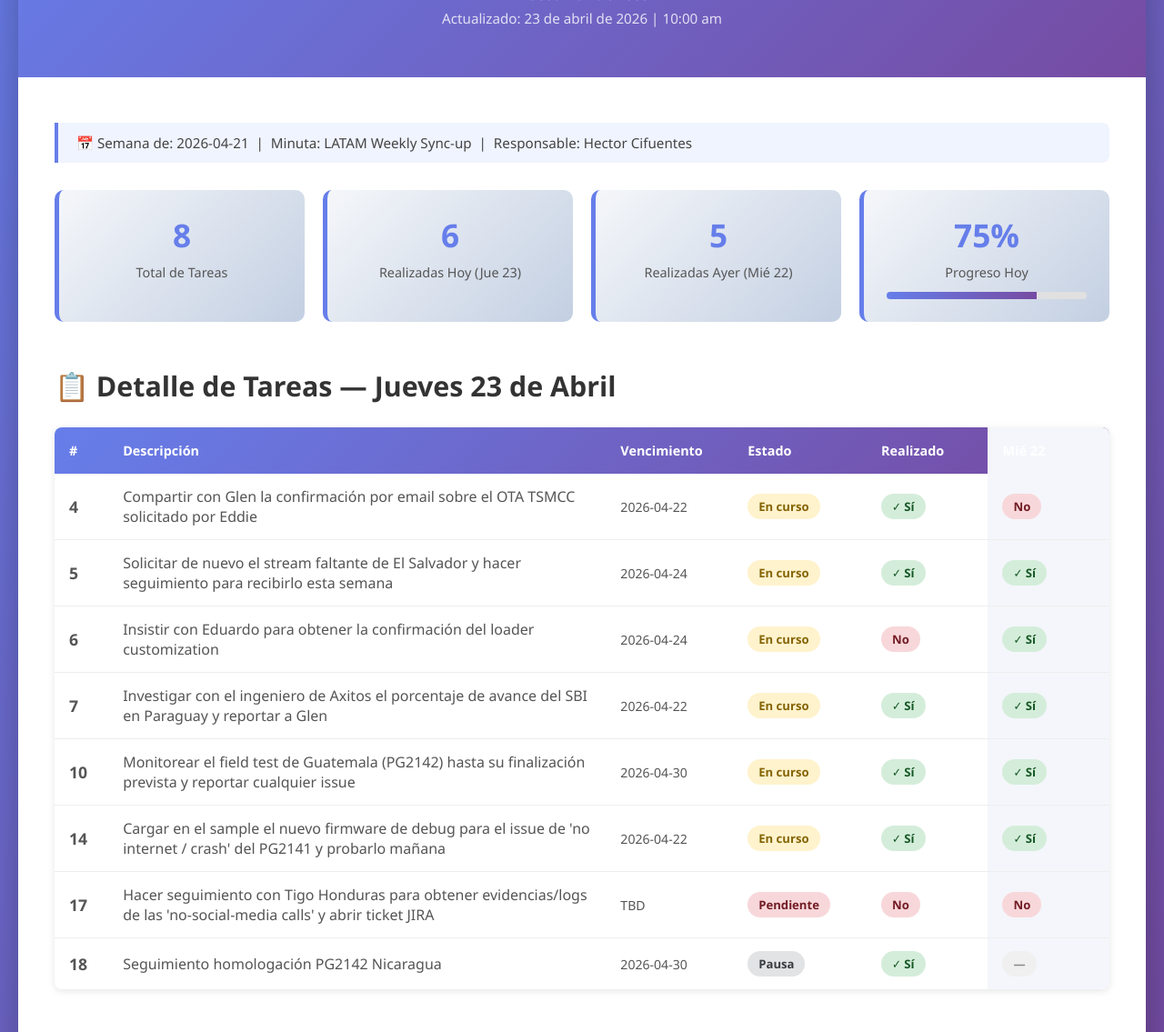
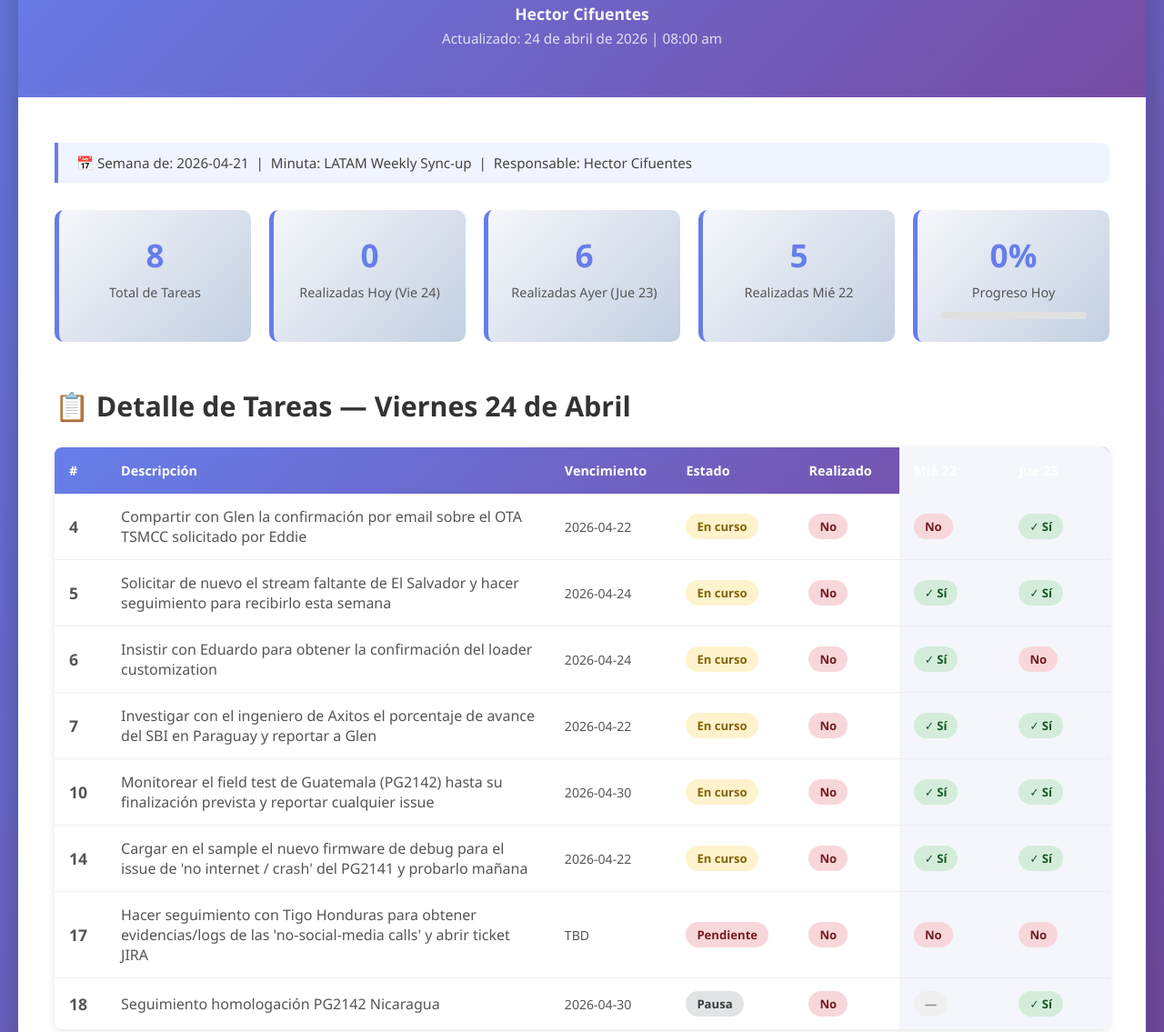
Before and after one commit to hectorcif88/TareasDiariasPersonal, a plain HTML site: page index.html in a window 1280 px wide. Shown: the part 160-1295 px from the top of the page at 91% size. Drawn offline with Linux system fonts and the light colour scheme.

Commit message:
Dashboard Viernes 24 Abril 2026 - columna Jue23 añadida, Realizado reset a No

```diff
--- a/index.html
+++ b/index.html
@@ -1,4 +1,4 @@
-<!DOCTYPE html>
+<\!DOCTYPE html>
 <html lang="es">
 <head>
     <meta charset="UTF-8">
@@ -13,7 +13,7 @@
             padding: 20px;
         }
         .container {
-            max-width: 1300px;
+            max-width: 1400px;
             margin: 0 auto;
             background: white;
             border-radius: 12px;
@@ -110,7 +110,7 @@
     <div class="header">
         <h1>📊 Dashboard de Tareas</h1>
         <p><strong>Hector Cifuentes</strong></p>
-        <p class="date">Actualizado: 23 de abril de 2026 | 10:00 am</p>
+        <p class="date">Actualizado: 24 de abril de 2026 | 08:00 am</p>
     </div>
 
     <div class="content">
@@ -124,33 +124,38 @@
                 <p>Total de Tareas</p>
             </div>
             <div class="stat-card">
+                <h3>0</h3>
+                <p>Realizadas Hoy (Vie 24)</p>
+            </div>
+            <div class="stat-card">
                 <h3>6</h3>
-                <p>Realizadas Hoy (Jue 23)</p>
+                <p>Realizadas Ayer (Jue 23)</p>
             </div>
             <div class="stat-card">
                 <h3>5</h3>
-                <p>Realizadas Ayer (Mié 22)</p>
+                <p>Realizadas Mié 22</p>
             </div>
             <div class="stat-card">
-                <h3>75%</h3>
+                <h3>0%</h3>
                 <p>Progreso Hoy</p>
                 <div class="progress-bar">
-                    <div class="progress-fill" style="width: 75%;"></div>
+                    <div class="progress-fill" style="width: 0%;"></div>
                 </div>
             </div>
         </div>
 
         <div class="tasks-section">
-            <h2>📋 Detalle de Tareas — Jueves 23 de Abril</h2>
+            <h2>📋 Detalle de Tareas — Viernes 24 de Abril</h2>
             <table class="tasks-table">
                 <thead>
                     <tr>
                         <th style="width:4%">#</th>
-                        <th style="width:41%">Descripción</th>
-                        <th style="width:10%">Vencimiento</th>
-                        <th style="width:11%">Estado</th>
-                        <th style="width:10%">Realizado</th>
-                        <th style="width:10%" class="col-hist">Mié 22</th>
+                        <th style="width:38%">Descripción</th>
+                        <th style="width:9%">Vencimiento</th>
+                        <th style="width:10%">Estado</th>
+                        <th style="width:9%">Realizado</th>
+                        <th style="width:9%" class="col-hist">Mié 22</th>
+                        <th style="width:9%" class="col-hist">Jue 23</th>
                     </tr>
                 </thead>
                 <tbody>
@@ -159,15 +164,17 @@
                         <td class="task-desc">Compartir con Glen la confirmación por email sobre el OTA TSMCC solicitado por Eddie</td>
                         <td class="task-date">2026-04-22</td>
                         <td><span class="badge badge-en-curso">En curso</span></td>
-                        <td><span class="badge badge-si">✓ Sí</span></td>
+                        <td><span class="badge badge-no">No</span></td>
                         <td class="col-hist"><span class="badge badge-no">No</span></td>
+                        <td class="col-hist"><span class="badge badge-si">✓ Sí</span></td>
                     </tr>
                     <tr>
                         <td class="task-number">5</td>
                         <td class="task-desc">Solicitar de nuevo el stream faltante de El Salvador y hacer seguimiento para recibirlo esta semana</td>
                         <td class="task-date">2026-04-24</td>
                         <td><span class="badge badge-en-curso">En curso</span></td>
-                        <td><span class="badge badge-si">✓ Sí</span></td>
+                        <td><span class="badge badge-no">No</span></td>
+                        <td class="col-hist"><span class="badge badge-si">✓ Sí</span></td>
                         <td class="col-hist"><span class="badge badge-si">✓ Sí</span></td>
                     </tr>
                     <tr>
@@ -177,13 +184,15 @@
                         <td><span class="badge badge-en-curso">En curso</span></td>
                         <td><span class="badge badge-no">No</span></td>
                         <td class="col-hist"><span class="badge badge-si">✓ Sí</span></td>
+                        <td class="col-hist"><span class="badge badge-no">No</span></td>
                     </tr>
                     <tr>
                         <td class="task-number">7</td>
                         <td class="task-desc">Investigar con el ingeniero de Axitos el porcentaje de avance del SBI en Paraguay y reportar a Glen</td>
                         <td class="task-date">2026-04-22</td>
                         <td><span class="badge badge-en-curso">En curso</span></td>
-                        <td><span class="badge badge-si">✓ Sí</span></td>
+                        <td><span class="badge badge-no">No</span></td>
+                        <td class="col-hist"><span class="badge badge-si">✓ Sí</span></td>
                         <td class="col-hist"><span class="badge badge-si">✓ Sí</span></td>
                     </tr>
                     <tr>
@@ -191,7 +200,8 @@
                         <td class="task-desc">Monitorear el field test de Guatemala (PG2142) hasta su finalización prevista y reportar cualquier issue</td>
                         <td class="task-date">2026-04-30</td>
                         <td><span class="badge badge-en-curso">En curso</span></td>
-                        <td><span class="badge badge-si">✓ Sí</span></td>
+                        <td><span class="badge badge-no">No</span></td>
+                        <td class="col-hist"><span class="badge badge-si">✓ Sí</span></td>
                         <td class="col-hist"><span class="badge badge-si">✓ Sí</span></td>
                     </tr>
                     <tr>
@@ -199,7 +209,8 @@
                         <td class="task-desc">Cargar en el sample el nuevo firmware de debug para el issue de 'no internet / crash' del PG2141 y probarlo mañana</td>
                         <td class="task-date">2026-04-22</td>
                         <td><span class="badge badge-en-curso">En curso</span></td>
-                        <td><span class="badge badge-si">✓ Sí</span></td>
+                        <td><span class="badge badge-no">No</span></td>
+                        <td class="col-hist"><span class="badge badge-si">✓ Sí</span></td>
                         <td class="col-hist"><span class="badge badge-si">✓ Sí</span></td>
                     </tr>
                     <tr>
@@ -209,14 +220,16 @@
                         <td><span class="badge badge-pendiente">Pendiente</span></td>
                         <td><span class="badge badge-no">No</span></td>
                         <td class="col-hist"><span class="badge badge-no">No</span></td>
+                        <td class="col-hist"><span class="badge badge-no">No</span></td>
                     </tr>
                     <tr>
                         <td class="task-number">18</td>
                         <td class="task-desc">Seguimiento homologación PG2142 Nicaragua</td>
                         <td class="task-date">2026-04-30</td>
                         <td><span class="badge badge-pausa">Pausa</span></td>
-                        <td><span class="badge badge-si">✓ Sí</span></td>
+                        <td><span class="badge badge-no">No</span></td>
                         <td class="col-hist"><span class="badge" style="background:#f0f0f0;color:#888;">—</span></td>
+                        <td class="col-hist"><span class="badge badge-si">✓ Sí</span></td>
                     </tr>
                 </tbody>
             </table>
```
